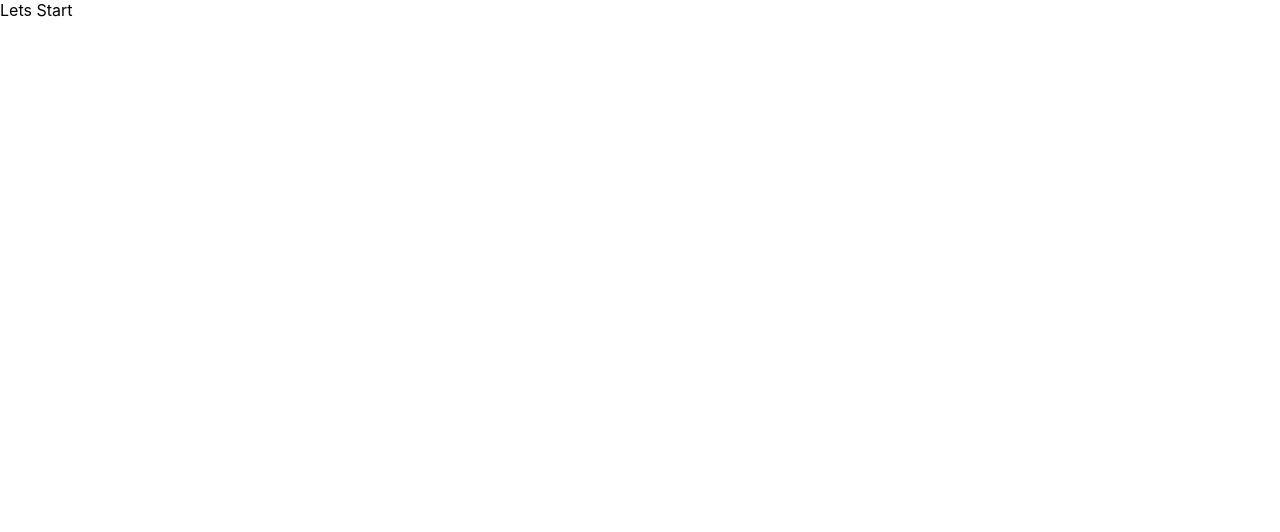
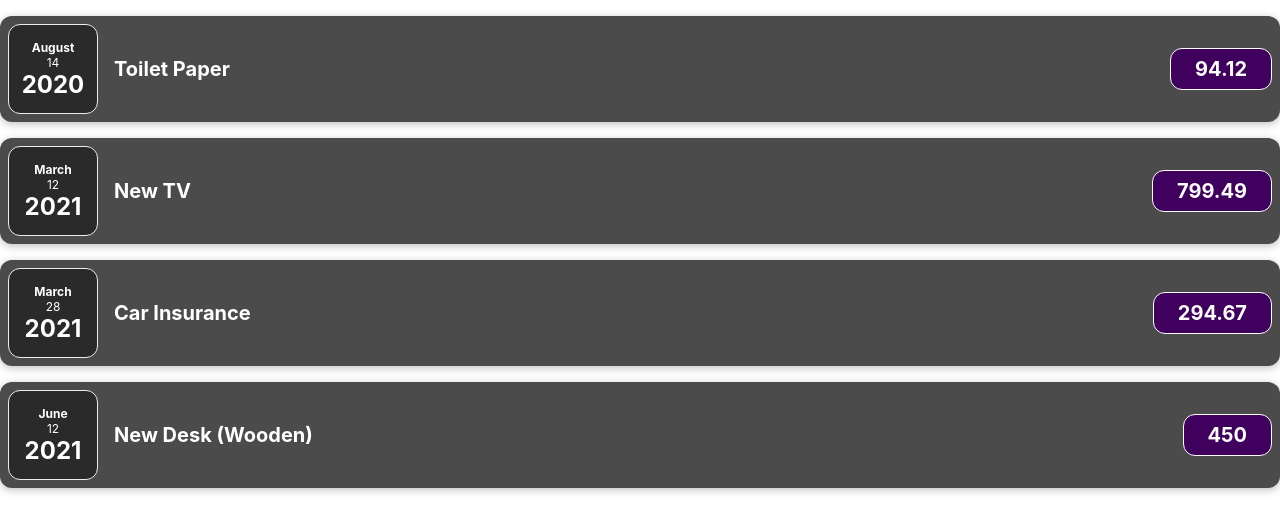
Before and after one commit to sadid369/react-complete-guide, a React (Create React App) app: page / in a window 1280 px wide. Shown: the top 532 px of the page. Built offline with nearby package versions, Linux system fonts and the light colour scheme.

Commit message:
@20/03/2023 @017 The Concept of Composition

```diff
--- a/src/App.js
+++ b/src/App.js
@@ -1,5 +1,59 @@
+import ExpenseItem from "./components/ExpenseItem";
+
 function App() {
-  return <div>Lets Start</div>;
+  const expenses = [
+    {
+      id: "e1",
+      title: "Toilet Paper",
+      amount: 94.12,
+      date: new Date(2020, 7, 14),
+    },
+    { id: "e2", title: "New TV", amount: 799.49, date: new Date(2021, 2, 12) },
+    {
+      id: "e3",
+      title: "Car Insurance",
+      amount: 294.67,
+      date: new Date(2021, 2, 28),
+    },
+    {
+      id: "e4",
+      title: "New Desk (Wooden)",
+      amount: 450,
+      date: new Date(2021, 5, 12),
+    },
+  ];
+  return (
+    <div>
+      {/* <ExpenseItem
+        title={expenses[0].title}
+        amount={expenses[0].amount}
+        date={expenses[0].date}
+      ></ExpenseItem>
+      <ExpenseItem
+        title={expenses[1].title}
+        amount={expenses[1].amount}
+        date={expenses[1].date}
+      ></ExpenseItem>
+      <ExpenseItem
+        title={expenses[2].title}
+        amount={expenses[2].amount}
+        date={expenses[2].date}
+      ></ExpenseItem>
+      <ExpenseItem
+        title={expenses[3].title}
+        amount={expenses[3].amount}
+        date={expenses[3].date}
+      ></ExpenseItem> */}
+      {expenses.map((item) => (
+        <ExpenseItem
+          key={item.id}
+          title={item.title}
+          amount={item.amount}
+          date={item.date}
+        ></ExpenseItem>
+      ))}
+    </div>
+  );
 }
 
 export default App;
--- /dev/null
+++ b/src/components/ExpenseDate.css
@@ -0,0 +1,26 @@
+.expense-date {
+  display: flex;
+  flex-direction: column;
+  width: 5.5rem;
+  height: 5.5rem;
+  border: 1px solid #ececec;
+  background-color: #2a2a2a;
+  color: white;
+  border-radius: 12px;
+  align-items: center;
+  justify-content: center;
+}
+
+.expense-date__month {
+  font-size: 0.75rem;
+  font-weight: bold;
+}
+
+.expense-date__year {
+  font-size: 0.75rem;
+}
+
+.expense-date__day {
+  font-size: 1.5rem;
+  font-weight: bold;
+}
--- /dev/null
+++ b/src/components/ExpenseDate.js
@@ -0,0 +1,15 @@
+import "./ExpenseDate.css";
+function ExpenseDate({ date }) {
+  const month = date.toLocaleString("en-US", { month: "long" });
+  const year = date.toLocaleString("en-US", { day: "2-digit" });
+  const day = date.getFullYear();
+  return (
+    <div className={`expense-date`}>
+      <div className={`expense-date__month`}>{month}</div>
+      <div className={`expense-date__year`}>{year}</div>
+      <div className={`expense-date__day `}>{day}</div>
+    </div>
+  );
+}
+
+export default ExpenseDate;
--- /dev/null
+++ b/src/components/ExpenseItem.css
@@ -0,0 +1,56 @@
+.expense-item {
+  display: flex;
+  justify-content: space-between;
+  align-items: center;
+  box-shadow: 0 2px 8px rgba(0, 0, 0, 0.25);
+  padding: 0.5rem;
+  margin: 1rem 0;
+  border-radius: 12px;
+  background-color: #4b4b4b;
+}
+
+.expense-item__description {
+  display: flex;
+  flex-direction: column;
+  gap: 1rem;
+  align-items: flex-end;
+  flex-flow: column-reverse;
+  justify-content: flex-start;
+  flex: 1;
+}
+
+.expense-item h2 {
+  color: #3a3a3a;
+  font-size: 1rem;
+  flex: 1;
+  margin: 0 1rem;
+  color: white;
+}
+
+.expense-item__price {
+  font-size: 1rem;
+  font-weight: bold;
+  color: white;
+  background-color: #40005d;
+  border: 1px solid white;
+  padding: 0.5rem;
+  border-radius: 12px;
+}
+
+@media (min-width: 580px) {
+  .expense-item__description {
+    flex-direction: row;
+    align-items: center;
+    justify-content: flex-start;
+    flex: 1;
+  }
+
+  .expense-item__description h2 {
+    font-size: 1.25rem;
+  }
+
+  .expense-item__price {
+    font-size: 1.25rem;
+    padding: 0.5rem 1.5rem;
+  }
+}
--- /dev/null
+++ b/src/components/ExpenseItem.js
@@ -0,0 +1,16 @@
+import ExpenseDate from "./ExpenseDate";
+import "./ExpenseItem.css";
+
+function ExpenseItem({ title, amount, date }) {
+  return (
+    <div className={`expense-item`}>
+      <ExpenseDate date={date} />
+      <div className={`expense-item__description`}>
+        <h2>{title}</h2>
+        <div className={`expense-item__price`}>{amount}</div>
+      </div>
+    </div>
+  );
+}
+
+export default ExpenseItem;
```
